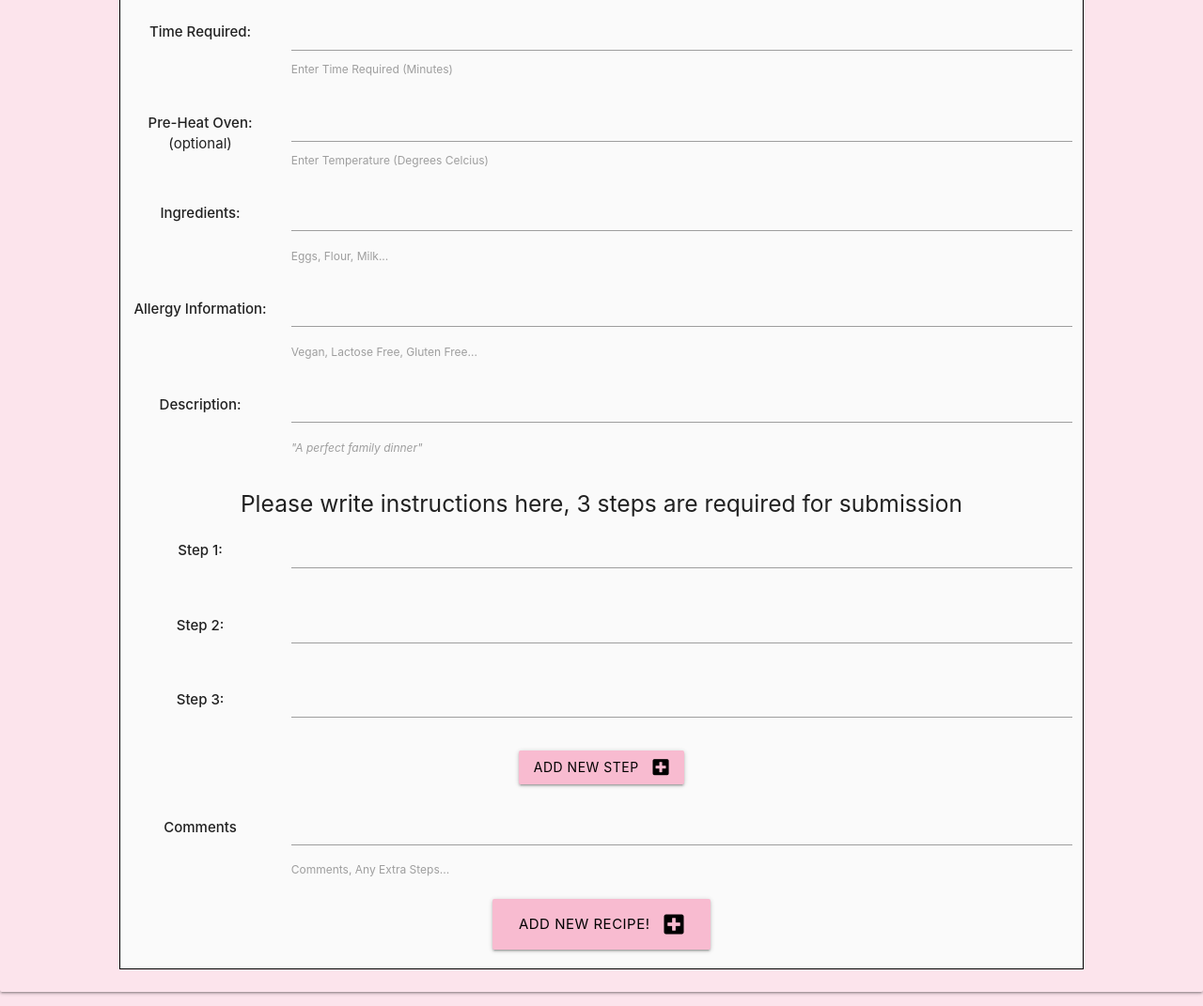
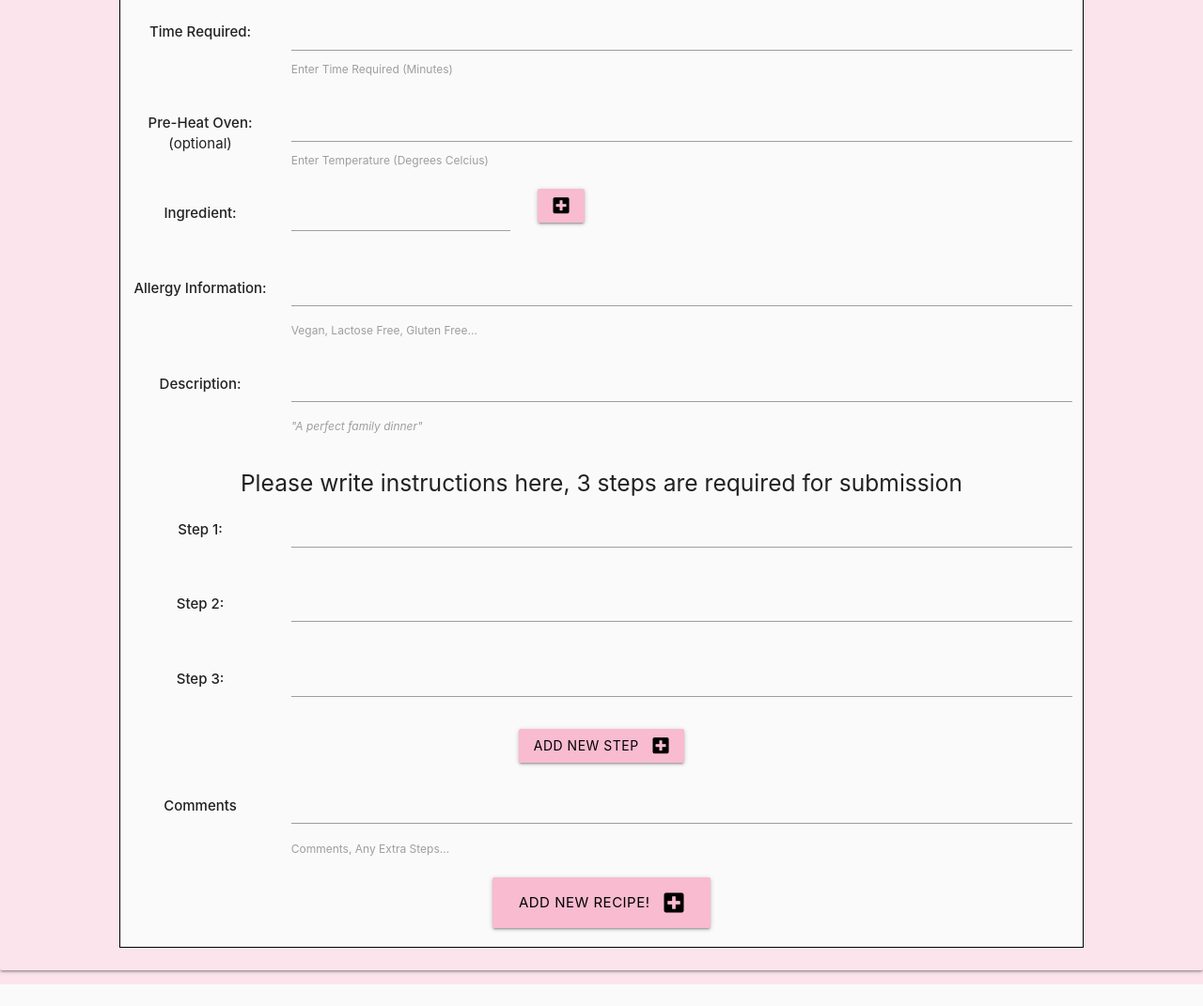
Before and after one commit to coolusername244/recipe-blog, a Flask app: page /add-recipe in a window 1280 px wide. Shown: the part 333-1404 px from the top of the page at 94% size. After the commit the page ends 1381 px from the top, so only its background shows below. Run offline with Flask 2, Linux system fonts and the light colour scheme; data that the repository does not hold is empty; some libraries are stand-ins or nearby versions.

Commit message:
Added delete button for extra steps

```diff
--- a/app.py
+++ b/app.py
@@ -47,14 +47,17 @@ def add_recipe():
             "name": request.form.get("name"),
             "time_required": request.form.get("time_required"),
             "preheat_oven": request.form.get("preheat_oven"),
-            "ingredients": request.form.get("ingredients"),
             "allergy_info": request.form.get("allergy_info"),
             "description": request.form.get("description"),
             "comments": request.form.get("comments")
         }
+        ingredients = {
+            "ingredients": request.form.getlist("ingredients[]")
+        }
         steps = {
             "steps": request.form.getlist("step[]")
         }
+        recipe.update(ingredients)
         recipe.update(steps)
         mongo.db.recipes.insert_one(recipe)
         flash("Recipe Successfully Added!")
--- a/static/js/script.js
+++ b/static/js/script.js
@@ -3,17 +3,41 @@
 $(document).ready(function(){
     $('.sidenav').sidenav({edge: "top"});
     $('select').formSelect();
-});
-
-document.getElementById("add_new").addEventListener("click", function() {
+    $(this).on("click", "#add_new_step", function() {
         i++;
-    let html = `<div class="row step">
+        let stepHTML = `<div class="row step">
                             <div class="input-field col s12 m2 center">
                                 <strong class="">Step ${i}:</strong>
                             </div>
-                    <div class="col s10 offset-s1 m10">
+                            <div class="col s9 offset-s1 m9">
                                 <textarea id="step_${i}" name="step[]" minlength="5" class="materialize-textarea validate required"></textarea>
                             </div>
+                            <div class="col s1 m1 center">
+                                    <button type="button" id="delete" class="btn pink lighten-4 black-text text-shadow ">
+                                        <i class="far fa-times-circle"></i>
+                                    </button>
+                                </div>
                         </div>`
-    $('.steps').append(html);
+        $('.steps').append(stepHTML);
     });
+    $(this).on("click", "#add_new_ingredient", function() {
+        let ingredientHTML = `<div class="row">
+                                <div class="input-field col s12 m2 center">
+                                    <strong class="">Ingredient:</strong>
+                                </div>
+                                <div class="col s9 offset-s1 m3">
+                                    <textarea id="ingredients" name="ingredients[]" minlength="5" class="materialize-textarea validate required"></textarea>
+                                </div>
+                                <div class="col s1 m1 center">
+                                    <button type="button" id="delete" class="btn pink lighten-4 black-text text-shadow ">
+                                        <i class="far fa-times-circle"></i>
+                                    </button>
+                                </div>
+                            </div>`;
+        $('.ingredients').append(ingredientHTML);
+    })
+    $(this).on("click", "#delete", function() {
+        let deleteInput = $(this).parent().parent();
+        deleteInput.remove()
+    })
+});
--- a/templates/add_recipe.html
+++ b/templates/add_recipe.html
@@ -56,13 +56,19 @@
 
                 </div>
                 <!-- ingredients -->
-                <div class="row">
-                    <div class="input-field col s12 m2 center">
-                        <strong class="">Ingredients:</strong>
-                    </div>
-                    <div class="col s10 offset-s1 m10">
-                        <textarea id="ingredients" name="ingredients" minlength="5" class="materialize-textarea validate required"></textarea>
-                        <label for="ingredients">Eggs, Flour, Milk...</label>
+                <div class="ingredients">
+                    <div class="row">
+                        <div class="input-field col s12 m2 center">
+                            <strong class="">Ingredient:</strong>
+                        </div>
+                        <div class="col s9 offset-s1 m3">
+                            <textarea id="ingredients" name="ingredients[]" minlength="5" class="materialize-textarea validate required"></textarea>
+                        </div>
+                        <div class="col s1 m1 center">
+                            <button type="button" id="add_new_ingredient" class="btn pink lighten-4 black-text text-shadow ">
+                                <i class="fas fa-plus-square center"></i>
+                            </button>
+                        </div>
                     </div>
                 </div>
                 <!-- allergy info -->
@@ -126,7 +132,7 @@
                 <!-- add step button -->
                 <div class="row">
                     <div class="col s12 center-align">
-                        <button type="button" id="add_new" class="btn pink lighten-4 black-text text-shadow">
+                        <button type="button" id="add_new_step" class="btn pink lighten-4 black-text text-shadow">
                             Add New Step <i class="fas fa-plus-square right"></i>
                         </button>
                     </div>
```
Lines whose indentation alone changed are shown as unchanged.
